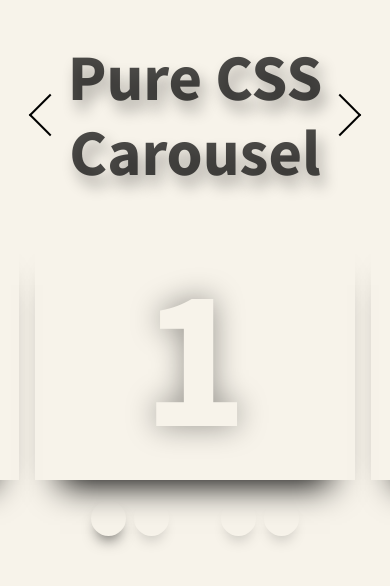
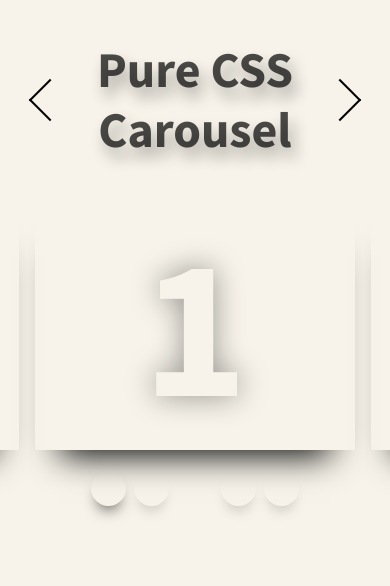
Before and after one commit to halahasz/pure_css_carousel, a website built with webpack: page index.html in a window 390 px wide. Built offline with nearby package versions, Linux system fonts and the light colour scheme; files whose address does not match are found by name.

Commit message:
mobile headline and arrows update

```diff
--- a/style.scss
+++ b/style.scss
@@ -34,6 +34,7 @@ body {
 .carousel-section {
   position: relative;
   margin-top: 130px;
+  margin-bottom: 80px;
   z-index: 1;
   @media screen and (min-width: 1600px) {
     margin-top: 150px;
@@ -41,7 +42,7 @@ body {
   @media screen and (max-width: 670px) {
     margin-top: 80px;
   }
-  @media screen and (max-width: 519px) {
+  @media screen and (max-width: 390px) {
     margin-top: 40px;
   }
 }
@@ -58,6 +59,10 @@ h1 {
   @media screen and (max-width: 670px) {
     font-size: 65px;
     line-height: 75px;
+  }
+  @media screen and (max-width: 390px) {
+    font-size: 50px;
+    line-height: 60px;
   }
 }
 h2 {
@@ -110,10 +115,10 @@ h2 {
     top: -25%;
   }
   @media screen and (max-width: 670px) {
-    top: -50%;
+    top: -46%;
   }
-  @media screen and (max-width: 519px) {
-    top: -46%;
+  @media screen and (max-width: 390px) {
+    top: -40%;
   }
 }
 .carousel__control:hover {
```
Also changed, not shown: assets/css/style.css.
